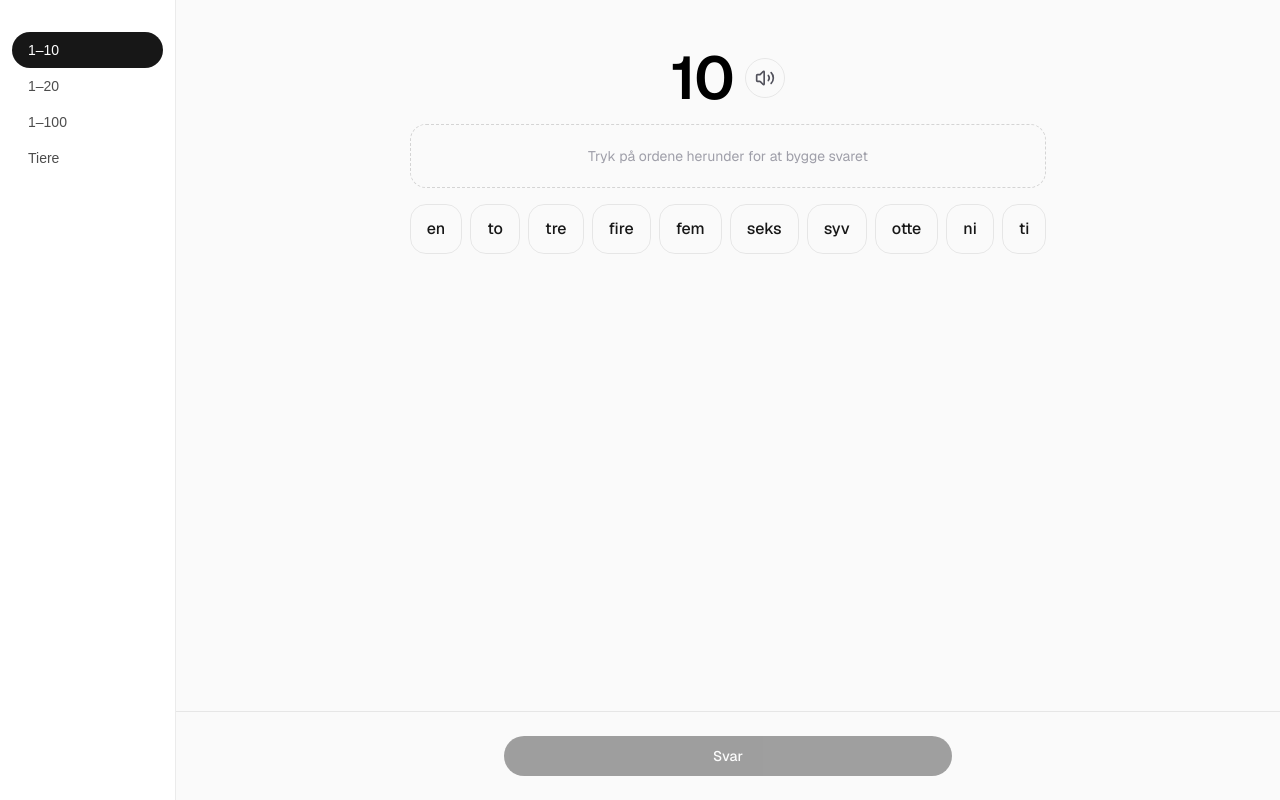
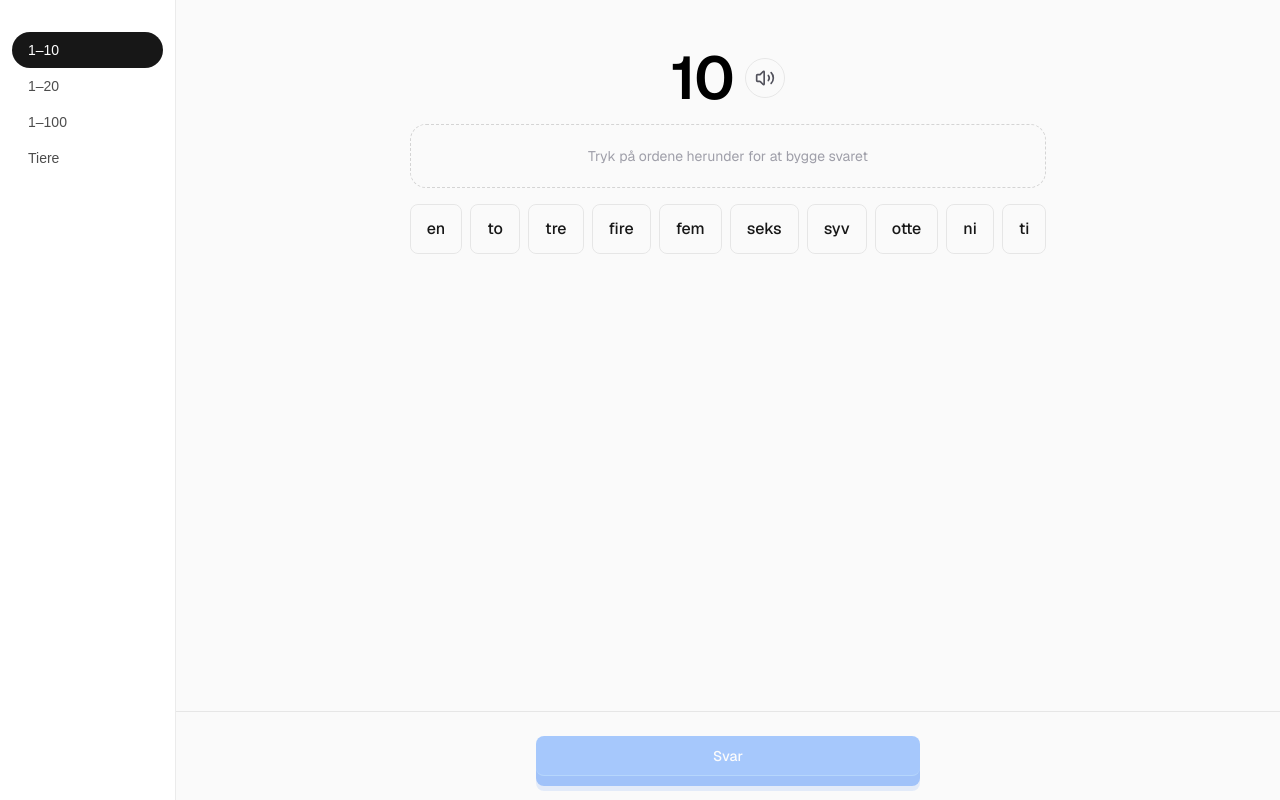
Before and after one commit to Plsr/nummer, a Next.js app: page /mode/1-10 in a window 1280 px wide. Built offline with nearby package versions, Linux system fonts and the light colour scheme.

Commit message:
Update button styles & components

```diff
--- a/app/number-game.tsx
+++ b/app/number-game.tsx
@@ -9,6 +9,7 @@ import {
 } from "@/lib/danish-numbers";
 import { candidateNumbers, requireMode } from "@/lib/modes";
 import clsx from "clsx";
+import { PrimaryButton } from "@/components/Button";
 
 function speakDanish(word: string) {
   const utterance = new SpeechSynthesisUtterance(word);
@@ -18,16 +19,16 @@ function speakDanish(word: string) {
 
 function tileClassName(token: string) {
   if (token === "og") {
-    return "rounded-2xl border border-solid border-amber-400/70 bg-amber-50 px-4 py-3 text-base font-medium text-amber-900 transition-colors hover:border-amber-400 hover:bg-amber-100 disabled:opacity-40 dark:border-amber-400/40 dark:bg-amber-400/10 dark:text-amber-300 dark:hover:bg-amber-400/20";
+    return "rounded-lg border border-solid border-amber-400/70 bg-amber-50 px-4 py-3 text-base font-medium text-amber-900 transition-colors hover:border-amber-400 hover:bg-amber-100 disabled:opacity-40 dark:border-amber-400/40 dark:bg-amber-400/10 dark:text-amber-300 dark:hover:bg-amber-400/20";
   }
-  return "rounded-2xl border border-solid border-black/[.08] px-4 py-3 text-base font-medium transition-colors hover:border-transparent hover:bg-black/[.04] disabled:opacity-40 dark:border-white/[.145] dark:hover:bg-[#1a1a1a]";
+  return "rounded-lg border border-solid border-black/[.08] px-4 py-3 text-base font-medium transition-colors hover:border-transparent hover:bg-black/[.04] disabled:opacity-40 dark:border-white/[.145] dark:hover:bg-[#1a1a1a]";
 }
 
 function chipClassName(token: string) {
   if (token === "og") {
-    return "rounded-full bg-amber-500 px-4 py-2 text-base font-medium text-white disabled:opacity-70 dark:bg-amber-500/90";
+    return "rounded bg-amber-500 px-4 py-2 text-base font-medium text-white disabled:opacity-70 dark:bg-amber-500/90";
   }
-  return "rounded-full bg-foreground px-4 py-2 text-base font-medium text-background disabled:opacity-70";
+  return "rounded bg-foreground px-4 py-2 text-base font-medium text-background disabled:opacity-70";
 }
 
 export default function NumberGame({
@@ -68,11 +69,6 @@ export default function NumberGame({
   function handleRemove(index: number) {
     if (status !== "pending") return;
     setTapped((prev) => prev.filter((_, i) => i !== index));
-  }
-
-  function handleClear() {
-    if (status !== "pending") return;
-    setTapped([]);
   }
 
   function handleSubmit() {
@@ -160,24 +156,18 @@ export default function NumberGame({
             />
           </>
         )}
-        <div className="flex w-full gap-3">
+        <div className="flex w-full items-center justify-center gap-3">
           {status === "pending" ? (
             <button
-              type="button"
               onClick={handleSubmit}
               disabled={tapped.length === 0}
-              className="flex h-10 max-w-md mx-auto flex-1 items-center justify-center rounded-full bg-foreground px-4 text-sm font-medium text-background transition-colors hover:bg-[#383838] disabled:opacity-40 dark:hover:bg-[#ccc]"
+              className="group"
             >
-              Svar
+              <PrimaryButton>Svar</PrimaryButton>
             </button>
           ) : (
-            <button
-              type="button"
-              onClick={handleNext}
-              disabled={isLoadingNext}
-              className="flex h-10 max-w-md mx-auto flex-1 items-center justify-center rounded-full bg-foreground px-4 text-sm font-medium text-background transition-colors hover:bg-[#383838] disabled:opacity-60 dark:hover:bg-[#ccc]"
-            >
-              {isLoadingNext ? "…" : "Næste"}
+            <button onClick={handleNext} disabled={isLoadingNext}>
+              <PrimaryButton>{isLoadingNext ? "…" : "Næste"}</PrimaryButton>
             </button>
           )}
         </div>
--- /dev/null
+++ b/components/Button.tsx
@@ -0,0 +1,11 @@
+type PrimaryButtonProps = {
+  children: React.ReactNode;
+};
+
+export function PrimaryButton(props: PrimaryButtonProps) {
+  return (
+    <div className="flex bg-blue-500 rounded-lg transition-all group-active:translate-y-2 group-active:border-b-0 border-b border-blue-400 group-active:[box-shadow:0_0px_0_0_#1b6ff8,0_0px_0_0_#1b70f841] [box-shadow:0_10px_0_0_#1b6ff8,0_15px_0_0_#1b70f841] h-10 w-sm mx-auto flex-1 items-center justify-center px-4 text-sm font-medium text-background  hover:bg-blue-400 in-disabled:opacity-40">
+      {props.children}
+    </div>
+  );
+}
```
